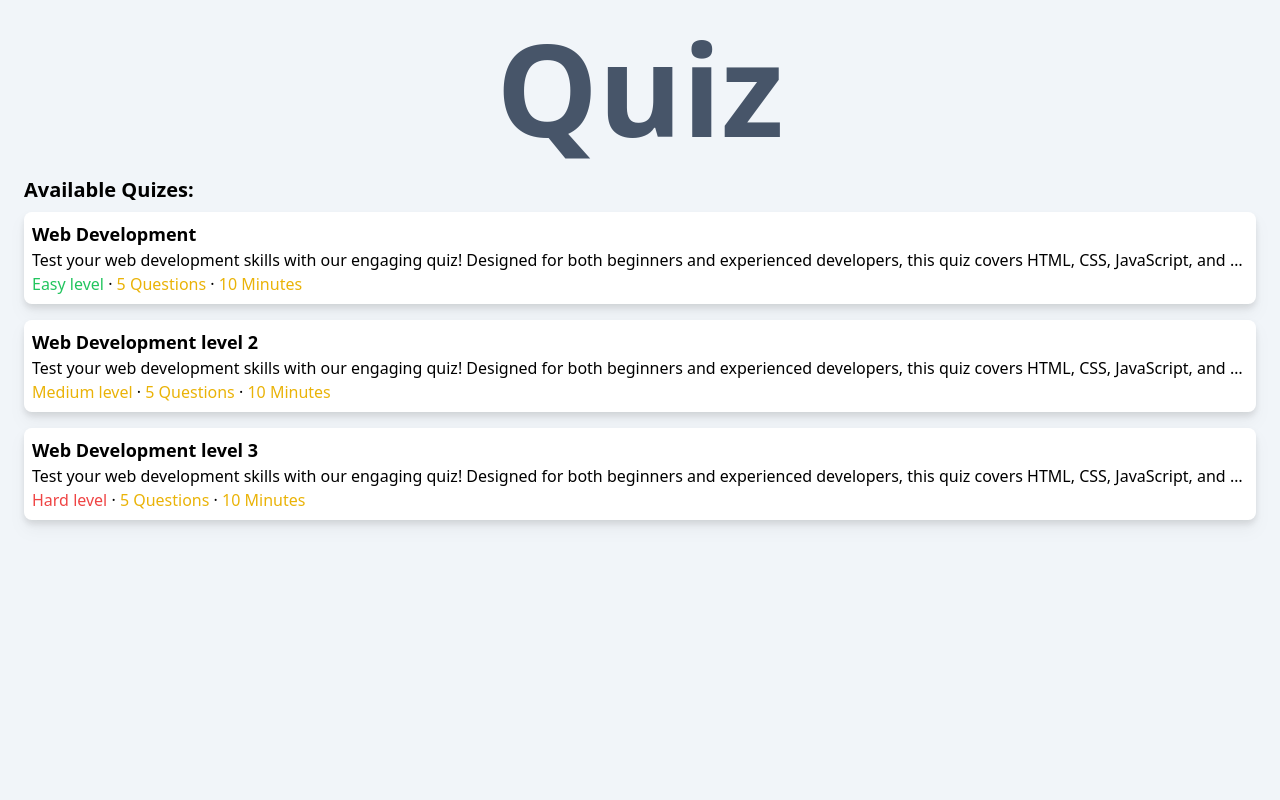
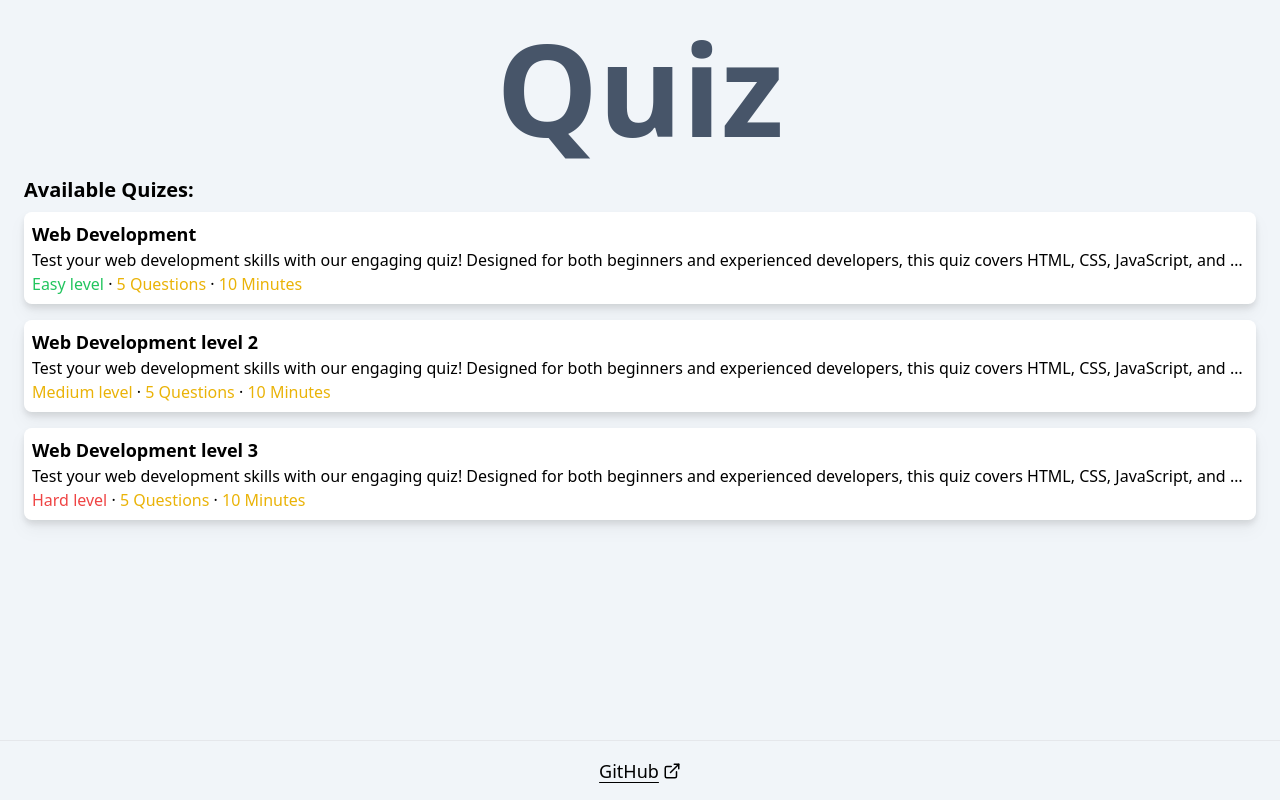
Before and after one commit to Rrhul0/quiz-app, a Next.js app: page / in a window 1280 px wide. Built offline with nearby package versions, Linux system fonts and the light colour scheme.

Commit message:
added github repo link at the home page footer

```diff
--- a/pages/index.tsx
+++ b/pages/index.tsx
@@ -1,9 +1,11 @@
 import quizes from '@/quizes'
 import Link from 'next/link'
+import { FiExternalLink } from 'react-icons/fi'
 
 export default function Home() {
     return (
-        <main className='relative h-screen w-screen p-6'>
+        <>
+            <main className='relative h-[calc(100vh-60px)] w-screen p-6'>
                 <h1 className='pb-6 text-center text-9xl font-extrabold text-slate-600'>Quiz</h1>
                 <h3 className='pb-2 text-xl font-semibold'>Available Quizes:</h3>
                 <div className='flex flex-col gap-4'>
@@ -32,5 +34,15 @@ export default function Home() {
                     ))}
                 </div>
             </main>
+            <footer className='flex h-[60px] items-center justify-center border-t text-lg'>
+                <a
+                    href='https://github.com/Rrhul0/quiz-app'
+                    target={'_blank'}
+                    className='flex items-center gap-1 underline underline-offset-4'
+                >
+                    GitHub <FiExternalLink />
+                </a>
+            </footer>
+        </>
     )
 }
```
Lines whose indentation alone changed are shown as unchanged.
